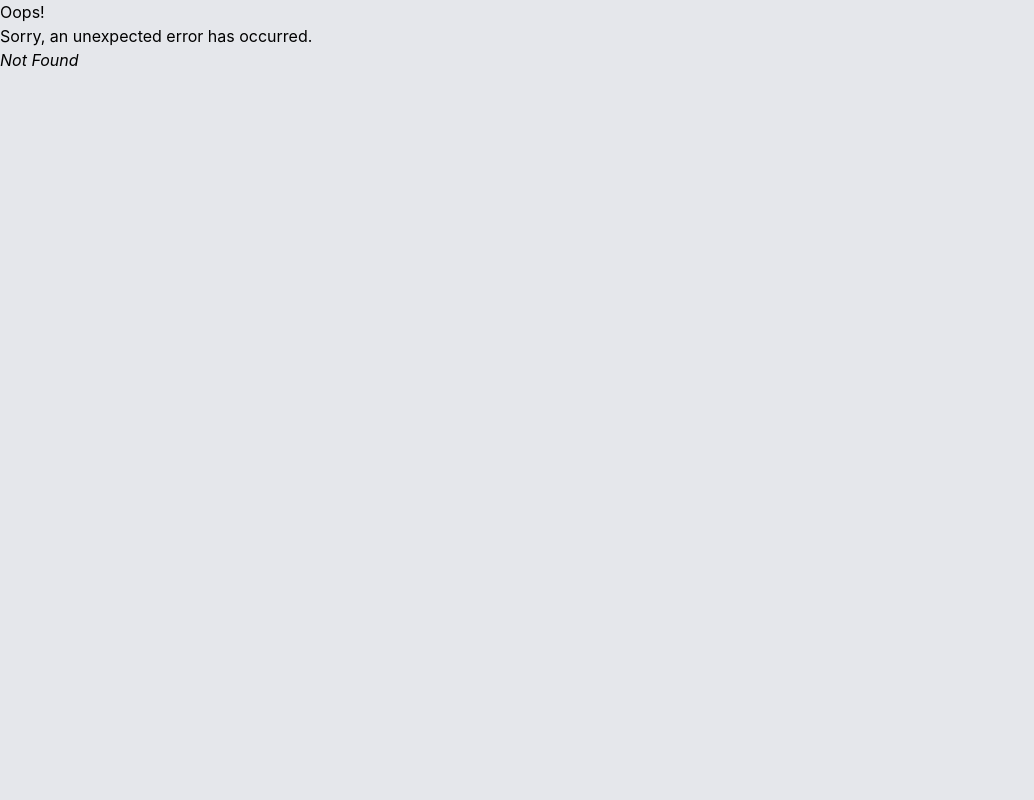
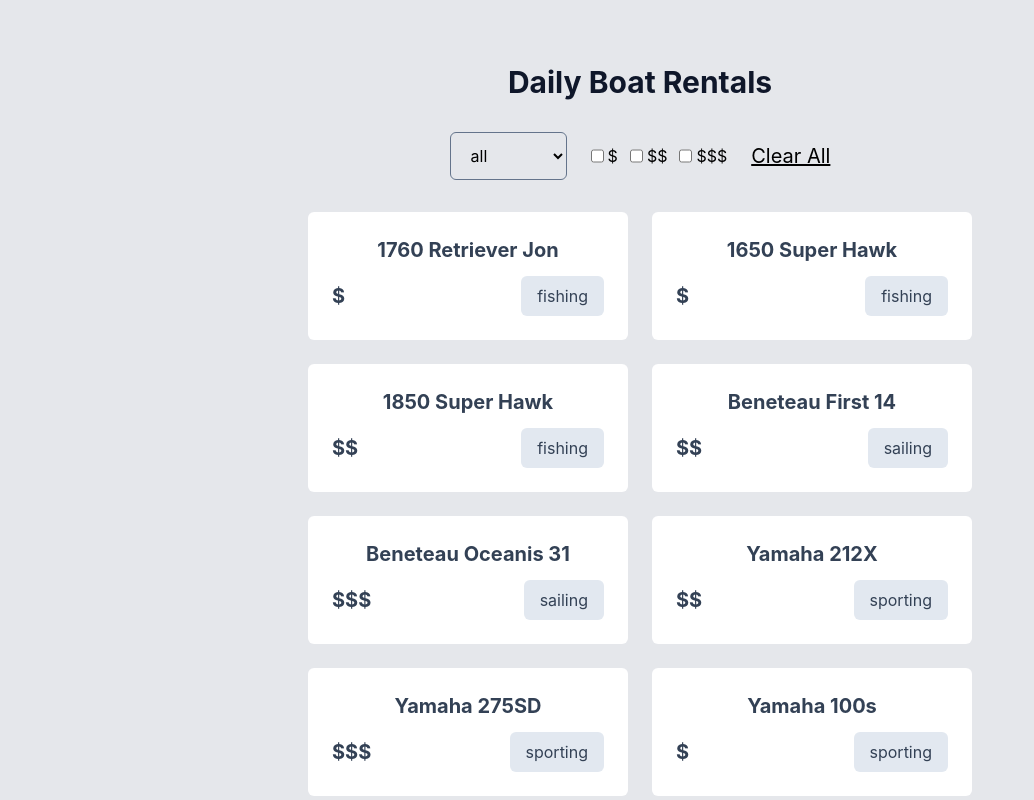
Before and after one commit to amirul-git/react-interactivity, a React (Vite) app: page /filter in a window 1280 px wide. Before the commit this address had no page. Shown: the whole page, without its empty margins (0-1034 px from the left). Built offline with nearby package versions, Linux system fonts and the light colour scheme.

Commit message:
Add filter

```diff
--- /dev/null
+++ b/src/components/Boat.jsx
@@ -0,0 +1,16 @@
+export default function Boat({ boat }) {
+  return (
+    <>
+      <div
+        key={boat.id}
+        className="bg-white p-6 text-center text-slate-700 rounded-md flex-1 basis-80 max-w-xs"
+      >
+        <h2 className="text-xl  font-bold">{boat.name}</h2>
+        <div className="flex justify-between mt-3 items-center">
+          <p className="text-xl font-bold">{boat.price}</p>
+          <p className="py-2 px-4 bg-slate-200 rounded-md">{boat.type}</p>
+        </div>
+      </div>
+    </>
+  );
+}
--- /dev/null
+++ b/src/components/Checkbox.jsx
@@ -0,0 +1,16 @@
+export default function Checkbox({ value, bind, onChange }) {
+  return (
+    <>
+      <label className="flex gap-1">
+        <input
+          onChange={onChange}
+          type="checkbox"
+          name="price"
+          value={value}
+          checked={bind.includes(value)}
+        />
+        {value}
+      </label>
+    </>
+  );
+}
--- a/src/main.jsx
+++ b/src/main.jsx
@@ -8,7 +8,8 @@
 import SandBox from "./routes/sandbox";
 import Sales from "./routes/sales";
 import Search from "./routes/search";
-Sales;
+import Filter from "./routes/filter";
+Filter;
 
 const router = createBrowserRouter([
   {
@@ -32,6 +33,10 @@
     path: "/search",
     element: <Search />,
   },
+  {
+    path: "/filter",
+    element: <Filter />,
+  },
 ]);
 
 ReactDOM.createRoot(document.getElementById("root")).render(
--- /dev/null
+++ b/src/routes/filter.jsx
@@ -0,0 +1,117 @@
+import { useEffect } from "react";
+import { useState } from "react";
+import Boat from "../components/Boat";
+import Checkbox from "../components/Checkbox";
+
+export default function Filter() {
+  const boats = [
+    { id: 1, name: "1760 Retriever Jon", type: "fishing", price: "$" },
+    { id: 2, name: "1650 Super Hawk", type: "fishing", price: "$" },
+    { id: 3, name: "1850 Super Hawk", type: "fishing", price: "$$" },
+    { id: 4, name: "Beneteau First 14", type: "sailing", price: "$$" },
+    { id: 5, name: "Beneteau Oceanis 31", type: "sailing", price: "$$$" },
+    { id: 6, name: "Yamaha 212X", type: "sporting", price: "$$" },
+    { id: 7, name: "Yamaha 275SD", type: "sporting", price: "$$$" },
+    { id: 8, name: "Yamaha 100s", type: "sporting", price: "$" },
+  ];
+  const options = ["all", "fishing", "sailing", "sporting"];
+
+  const [filteredBoats, setFilteredBoats] = useState(boats);
+  const [type, setType] = useState("all");
+  const [prices, setPrices] = useState([]);
+
+  function handleTypeChange(e) {
+    const type = e.target.value;
+    setType(type);
+  }
+
+  function handleCheckedChange(e) {
+    const checked = e.target.checked;
+    const value = e.target.value;
+    if (checked) {
+      setPrices([...prices, value]);
+    } else {
+      const filter = prices.filter((prices) => {
+        return prices !== value;
+      });
+      setPrices(filter);
+    }
+  }
+
+  function resetFilter(e) {
+    setType("all");
+    setPrices([]);
+  }
+
+  useEffect(() => {
+    if (type === "all") {
+      if (prices.length === 0) {
+        return setFilteredBoats(boats);
+      } else {
+        const filteredBoats = boats.filter((boat) => {
+          return prices.includes(boat.price);
+        });
+        return setFilteredBoats(filteredBoats);
+      }
+    } else {
+      if (prices.length === 0) {
+        return setFilteredBoats(boats.filter((boat) => boat.type === type));
+      } else {
+        const filtered = boats.filter((boat) => {
+          return prices.includes(boat.price) && boat.type === type;
+        });
+        return setFilteredBoats(filtered);
+      }
+    }
+  }, [type, prices]);
+
+  return (
+    <>
+      <main className="px-4 mt-16">
+        <h1 className="text-3xl font-bold text-center text-[#0f172a]">
+          Daily Boat Rentals
+        </h1>
+        <section className="mt-8 flex items-center justify-center gap-6">
+          <select
+            className="p-3 px-4 bg-[#e5e7eb] border border-slate-500 rounded-md"
+            onChange={(e) => handleTypeChange(e)}
+            value={type}
+          >
+            {options.map((option) => {
+              return (
+                <option key={option} value={option}>
+                  {option}
+                </option>
+              );
+            })}
+          </select>
+          <div className="flex gap-3">
+            <Checkbox
+              value="$"
+              bind={prices}
+              onChange={(e) => handleCheckedChange(e)}
+            />
+            <Checkbox
+              value="$$"
+              bind={prices}
+              onChange={(e) => handleCheckedChange(e)}
+            />
+            <Checkbox
+              value="$$$"
+              bind={prices}
+              onChange={(e) => handleCheckedChange(e)}
+            />
+          </div>
+          <p onClick={resetFilter} className="text-xl underline cursor-pointer">
+            Clear All
+          </p>
+        </section>
+        <section className="flex justify-center mt-8 gap-6 flex-wrap  max-w-4xl mx-auto">
+          {filteredBoats.map((boat) => {
+            return <Boat key={boat.id} boat={boat} />;
+          })}
+        </section>
+      </main>
+    </>
+  );
+}
```
